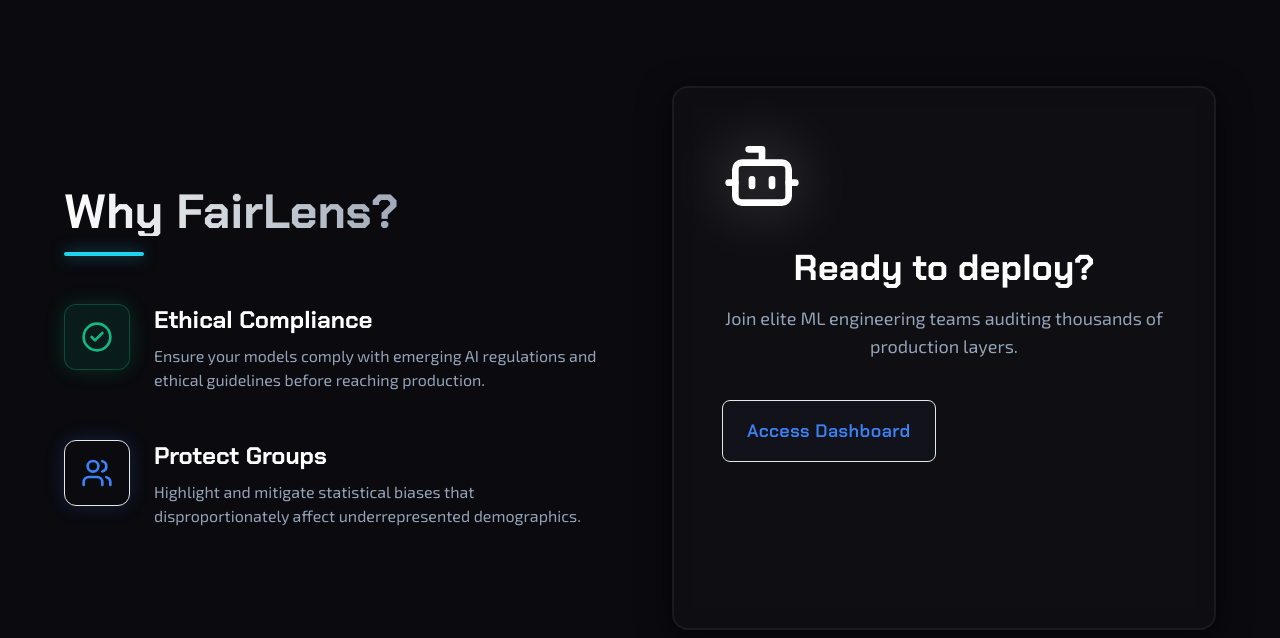
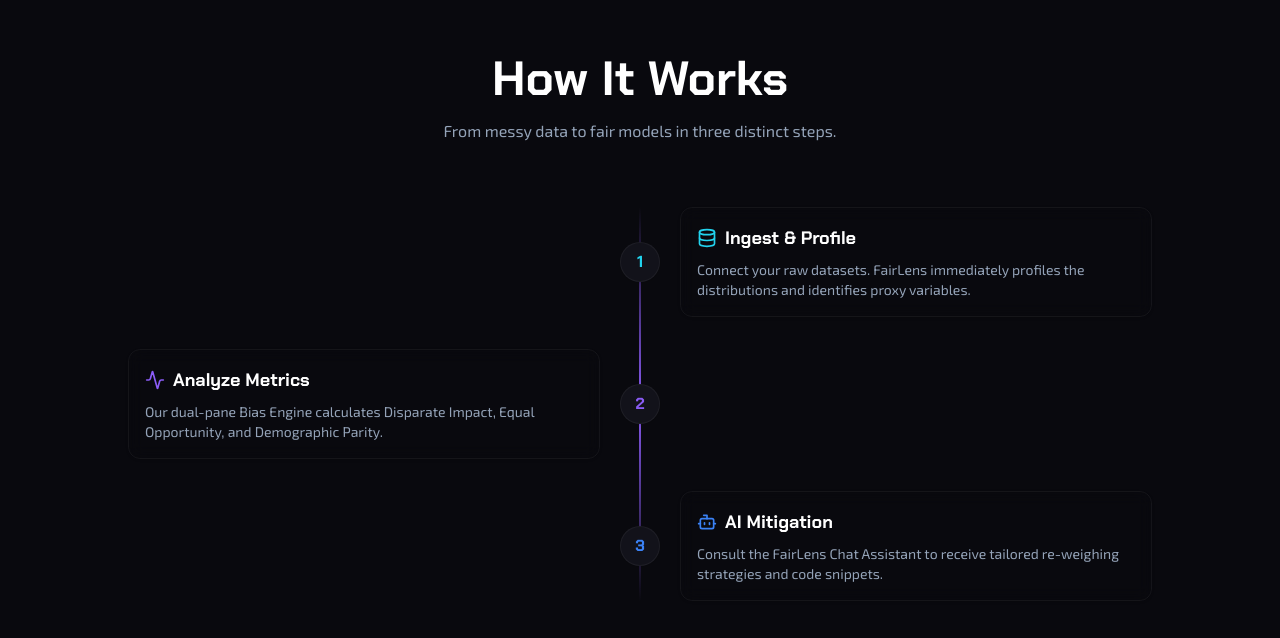
Before and after one commit to Toshi-axiom/FairLensAI, a React (Vite) app: page / in a window 1280 px wide. Shown: the part 1642-2280 px from the top of the page. Built offline with nearby package versions, Linux system fonts and the light colour scheme.

Commit message:
style: restore How It Works section with scroll animations

```diff
--- a/src/pages/Welcome.tsx
+++ b/src/pages/Welcome.tsx
@@ -140,6 +140,60 @@
         </div>
       </section>
 
+      {/* How it Works Section */}
+      <section className="py-24 px-6 bg-black/5 z-10 border-t border-b border-border relative">
+        <div className="max-w-5xl mx-auto relative z-10">
+          <div className="text-center mb-16">
+            <h2 className="text-3xl md:text-5xl font-display font-bold mb-4">How It Works</h2>
+            <p className="text-secondary max-w-2xl mx-auto">From messy data to fair models in three distinct steps.</p>
+          </div>
+
+          <div className="space-y-8 relative before:absolute before:inset-0 before:ml-5 before:-translate-x-px md:before:mx-auto md:before:translate-x-0 before:h-full before:w-0.5 before:bg-gradient-to-b before:from-transparent before:via-neon-violet before:to-transparent">
+            {/* Step 1 */}
+            <motion.div initial={{ opacity: 0, x: -50 }} whileInView={{ opacity: 1, x: 0 }} viewport={{ once: true }} className="relative flex items-center justify-between md:justify-normal md:odd:flex-row-reverse group is-active">
+              <div className="flex items-center justify-center w-10 h-10 rounded-full border border-border bg-dark-800 group-hover:border-neon-cyan text-tertiary shadow shrink-0 md:order-1 md:group-odd:-translate-x-1/2 md:group-even:translate-x-1/2 z-10 transition-colors">
+                <span className="font-display font-bold text-neon-cyan">1</span>
+              </div>
+              <div className="w-[calc(100%-4rem)] md:w-[calc(50%-2.5rem)] p-4 rounded-xl border border-border bg-dark-800/80 backdrop-blur shadow">
+                <div className="flex items-center mb-2">
+                  <Database className="text-neon-cyan mr-2" size={20} />
+                  <h4 className="font-display font-bold text-lg">Ingest & Profile</h4>
+                </div>
+                <p className="text-secondary text-sm">Connect your raw datasets. FairLens immediately profiles the distributions and identifies proxy variables.</p>
+              </div>
+            </motion.div>
+
+            {/* Step 2 */}
+            <motion.div initial={{ opacity: 0, x: 50 }} whileInView={{ opacity: 1, x: 0 }} viewport={{ once: true }} className="relative flex items-center justify-between md:justify-normal md:odd:flex-row-reverse group is-active">
+              <div className="flex items-center justify-center w-10 h-10 rounded-full border border-border bg-dark-800 group-hover:border-neon-violet text-tertiary shadow shrink-0 md:order-1 md:group-odd:-translate-x-1/2 md:group-even:translate-x-1/2 z-10 transition-colors">
+                <span className="font-display font-bold text-neon-violet">2</span>
+              </div>
+              <div className="w-[calc(100%-4rem)] md:w-[calc(50%-2.5rem)] p-4 rounded-xl border border-border bg-dark-800/80 backdrop-blur shadow">
+                <div className="flex items-center mb-2">
+                  <Activity className="text-neon-violet mr-2" size={20} />
+                  <h4 className="font-display font-bold text-lg">Analyze Metrics</h4>
+                </div>
+                <p className="text-secondary text-sm">Our dual-pane Bias Engine calculates Disparate Impact, Equal Opportunity, and Demographic Parity.</p>
+              </div>
+            </motion.div>
+
+            {/* Step 3 */}
+            <motion.div initial={{ opacity: 0, x: -50 }} whileInView={{ opacity: 1, x: 0 }} viewport={{ once: true }} className="relative flex items-center justify-between md:justify-normal md:odd:flex-row-reverse group is-active">
+              <div className="flex items-center justify-center w-10 h-10 rounded-full border border-border bg-dark-800 group-hover:border-neon-blue text-tertiary shadow shrink-0 md:order-1 md:group-odd:-translate-x-1/2 md:group-even:translate-x-1/2 z-10 transition-colors">
+                <span className="font-display font-bold text-neon-blue">3</span>
+              </div>
+              <div className="w-[calc(100%-4rem)] md:w-[calc(50%-2.5rem)] p-4 rounded-xl border border-border bg-dark-800/80 backdrop-blur shadow">
+                <div className="flex items-center mb-2">
+                  <Bot className="text-neon-blue mr-2" size={20} />
+                  <h4 className="font-display font-bold text-lg">AI Mitigation</h4>
+                </div>
+                <p className="text-secondary text-sm">Consult the FairLens Chat Assistant to receive tailored re-weighing strategies and code snippets.</p>
+              </div>
+            </motion.div>
+          </div>
+        </div>
+      </section>
+
       {/* Why FairLens */}
       <section className="min-h-screen py-24 px-6 z-10 flex items-center justify-center relative">
         <div className="max-w-6xl w-full">
```
